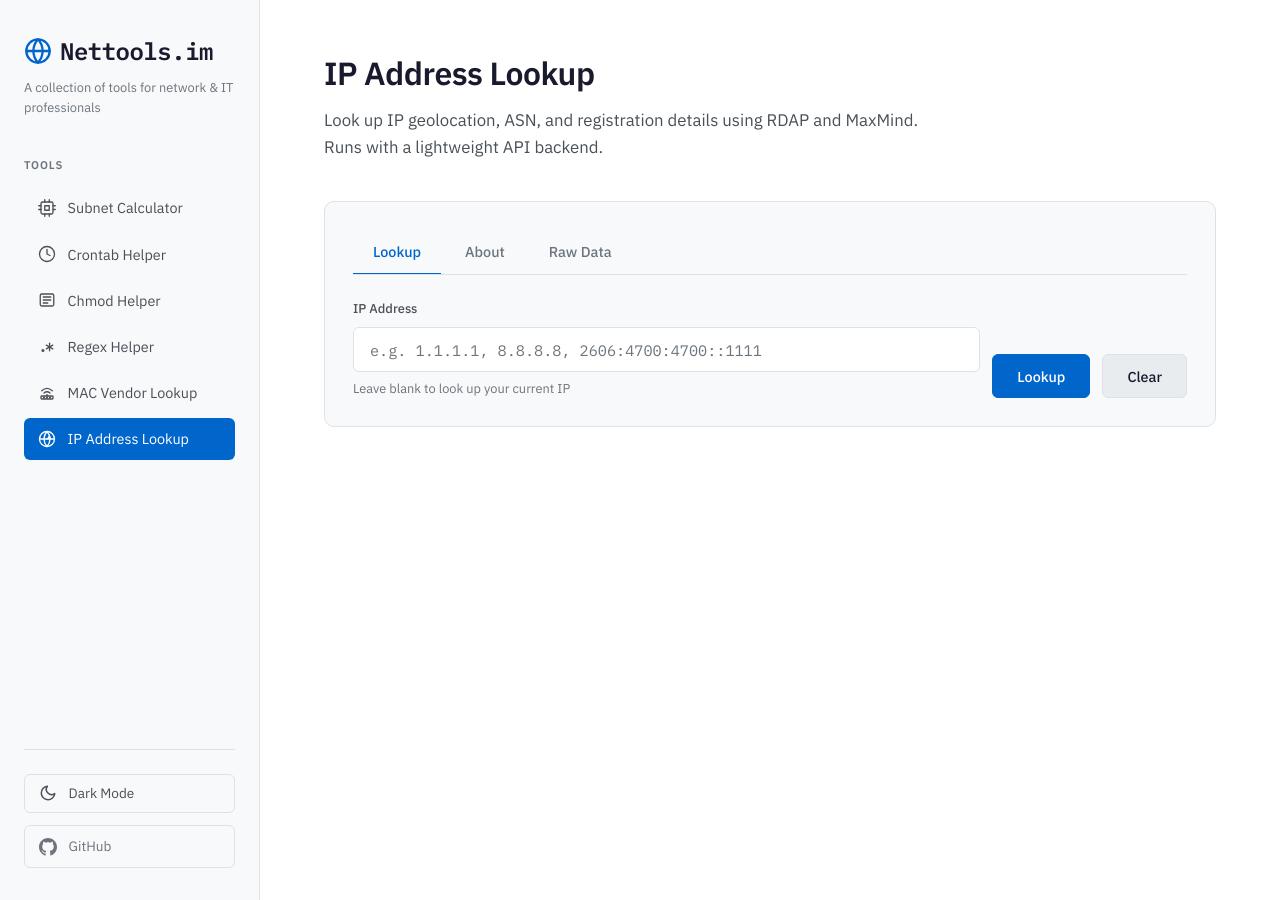
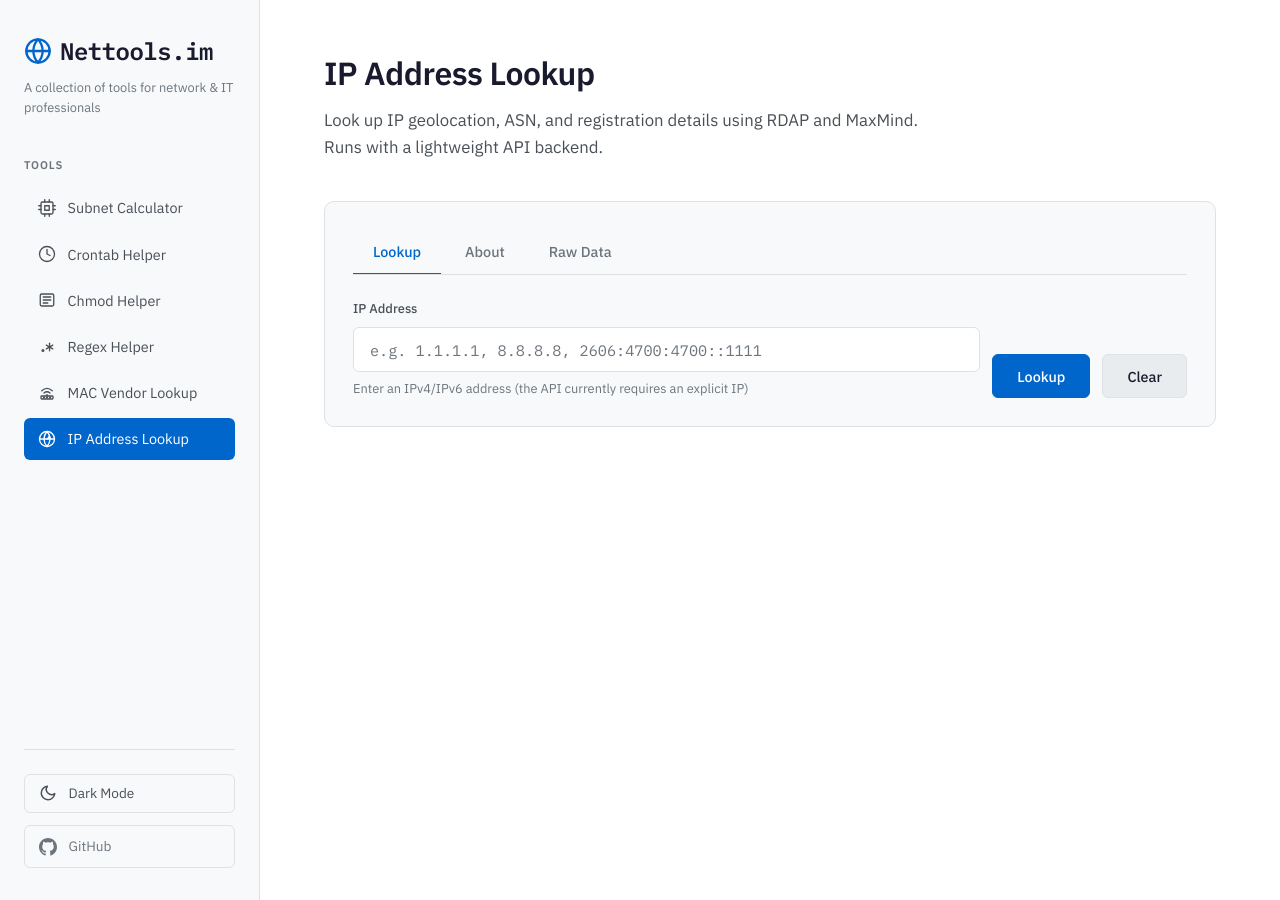
Before and after one commit to hcuk94/nettools-im, a Jekyll site: the page built from _tools/ip-lookup.html, in a window 1280 px wide. Built offline with Jekyll 4.4.1, drawn with Linux system fonts in a browser that asks for light colours; some of the changed lines change nothing that is shown.

Commit message:
Fix IP lookup frontend to match backend API
- Use /lookup?ip=... endpoint (instead of /v1/*)
- Require explicit IP input (backend currently requires ip param)
- Update result mapping to match backend response shape (rdapSource/geo/maxmind)

```diff
--- a/_tools/ip-lookup.html
+++ b/_tools/ip-lookup.html
@@ -27,7 +27,7 @@
           spellcheck="false"
           inputmode="text"
         >
-        <p class="input-hint">Leave blank to look up your current IP</p>
+        <p class="input-hint">Enter an IPv4/IPv6 address (the API currently requires an explicit IP)</p>
       </div>
       <button type="button" id="ip-lookup-btn" class="btn btn-primary">Lookup</button>
       <button type="button" id="ip-clear-btn" class="btn btn-secondary">Clear</button>
--- a/assets/js/ip-lookup.js
+++ b/assets/js/ip-lookup.js
@@ -104,49 +104,66 @@
 
     // Summary
     addSummaryItem('IP', result.ip || '-', true);
-    if (result.asn?.number) addSummaryItem('ASN', `AS${result.asn.number}`);
-    if (result.asn?.org) addSummaryItem('ASN Org', result.asn.org);
-    if (result.geo?.country?.name) addSummaryItem('Country', result.geo.country.name);
-    if (result.geo?.city) addSummaryItem('City', result.geo.city);
-    if (result.geo?.timezone) addSummaryItem('Timezone', result.geo.timezone);
 
-    $('ip-details-info').textContent = result.cached ? 'cached' : 'live';
+    const asnNum = result.geo?.asn?.autonomous_system_number;
+    const asnOrg = result.geo?.asn?.autonomous_system_organization;
+    if (asnNum) addSummaryItem('ASN', `AS${asnNum}`);
+    if (asnOrg) addSummaryItem('ASN Org', asnOrg);
+
+    const country = result.geo?.city?.country;
+    const city = result.geo?.city?.city;
+    const tz = result.geo?.city?.location?.time_zone;
+    if (country) addSummaryItem('Country', country);
+    if (city) addSummaryItem('City', city);
+    if (tz) addSummaryItem('Timezone', tz);
+
+    $('ip-details-info').textContent = result.rdapSource ? result.rdapSource : '-';
 
     // Details table
-    addDetailRow('IP Version', fmtMaybe(result.version), true);
-    addDetailRow('Source', fmtMaybe(result.source));
+    addDetailRow('RDAP Source', fmtMaybe(result.rdapSource));
+    if (result.rdapFetchedAt) addDetailRow('RDAP Fetched At', fmtMaybe(new Date(result.rdapFetchedAt).toISOString()), true);
 
-    if (result.geo) {
-      addDetailRow('Continent', fmtMaybe(result.geo.continent?.name));
-      addDetailRow('Country ISO', fmtMaybe(result.geo.country?.iso_code), true);
-      addDetailRow('Region', fmtMaybe(result.geo.region));
-      addDetailRow('Postal', fmtMaybe(result.geo.postal));
-      if (result.geo.location?.lat != null && result.geo.location?.lon != null) {
-        addDetailRow('Location', `${result.geo.location.lat}, ${result.geo.location.lon}`, true);
+    if (result.geo?.asn) {
+      addDetailRow('ASN', asnNum ? `AS${escapeHtml(String(asnNum))}` : '-', true);
+      addDetailRow('ASN Org', fmtMaybe(asnOrg));
+    }
+
+    if (result.geo?.city) {
+      const c = result.geo.city;
+      addDetailRow('Continent', fmtMaybe(c.continent));
+      addDetailRow('Country', fmtMaybe(c.country));
+      addDetailRow('Country ISO', fmtMaybe(c.country_iso_code), true);
+      addDetailRow('Registered Country', fmtMaybe(c.registered_country));
+      addDetailRow('Region', fmtMaybe(c.region));
+      addDetailRow('Region ISO', fmtMaybe(c.region_iso_code), true);
+      addDetailRow('City', fmtMaybe(c.city));
+      addDetailRow('Postal', fmtMaybe(c.postal));
+      if (c.location?.latitude != null && c.location?.longitude != null) {
+        addDetailRow('Location', `${c.location.latitude}, ${c.location.longitude}`, true);
       }
-      if (result.geo.location?.accuracy_radius_km != null) {
-        addDetailRow('Accuracy Radius', `${result.geo.location.accuracy_radius_km} km`);
+      if (c.location?.time_zone) {
+        addDetailRow('Time Zone', fmtMaybe(c.location.time_zone));
+      }
+      if (c.location?.accuracy_radius != null) {
+        addDetailRow('Accuracy Radius', `${c.location.accuracy_radius} km`);
       }
     }
 
-    if (result.asn) {
-      addDetailRow('ASN', result.asn.number ? `AS${escapeHtml(String(result.asn.number))}` : '-', true);
-      addDetailRow('ASN Org', fmtMaybe(result.asn.org));
-    }
-
     if (result.rdap) {
-      addDetailRow('RDAP Name', fmtMaybe(result.rdap.name));
-      addDetailRow('RDAP Handle', fmtMaybe(result.rdap.handle), true);
-      addDetailRow('RDAP Type', fmtMaybe(result.rdap.type));
-      if (result.rdap.cidr) addDetailRow('CIDR', fmtMaybe(result.rdap.cidr), true);
+      // We keep RDAP largely raw, but surface a few common fields if present
+      if (result.rdap.handle) addDetailRow('RDAP Handle', fmtMaybe(result.rdap.handle), true);
+      if (result.rdap.name) addDetailRow('RDAP Name', fmtMaybe(result.rdap.name));
+      if (result.rdap.type) addDetailRow('RDAP Type', fmtMaybe(result.rdap.type));
       if (result.rdap.startAddress) addDetailRow('Start', fmtMaybe(result.rdap.startAddress), true);
       if (result.rdap.endAddress) addDetailRow('End', fmtMaybe(result.rdap.endAddress), true);
       if (result.rdap.status?.length) addDetailRow('Status', fmtList(result.rdap.status));
-      if (result.rdap.parentHandle) addDetailRow('Parent Handle', fmtMaybe(result.rdap.parentHandle), true);
-      if (result.rdap.rir) addDetailRow('Registry', fmtMaybe(result.rdap.rir));
-      if (result.rdap.links?.rdap) addDetailRow('RDAP URL', linkify(result.rdap.links.rdap));
-      if (result.rdap.abuseEmail) addDetailRow('Abuse Email', `<span style="font-family: var(--font-mono);">${escapeHtml(result.rdap.abuseEmail)}</span>`);
-      if (result.rdap.abusePhone) addDetailRow('Abuse Phone', `<span style="font-family: var(--font-mono);">${escapeHtml(result.rdap.abusePhone)}</span>`);
+    }
+
+    if (result.maxmind) {
+      addDetailRow('MaxMind City DB', fmtMaybe(result.maxmind.cityDbPath), true);
+      addDetailRow('MaxMind ASN DB', fmtMaybe(result.maxmind.asnDbPath), true);
+      addDetailRow('City Loaded', fmtMaybe(result.maxmind.cityLoaded));
+      addDetailRow('ASN Loaded', fmtMaybe(result.maxmind.asnLoaded));
     }
 
     // Raw
@@ -192,18 +209,16 @@
     try {
       const ip = (ipInput || '').trim();
 
-      // Prefer /v1/me for blank lookups.
-      let data;
       if (!ip) {
-        data = await fetchJson(`${API_BASE}/v1/me`);
-      } else {
-        // Basic client-side hint; backend does full validation.
-        if (!isIpLikely(ip)) {
-          throw new Error('Please enter a valid IPv4/IPv6 address');
-        }
-        data = await fetchJson(`${API_BASE}/v1/ip/${encodeURIComponent(ip)}`);
+        throw new Error('Please enter an IP address');
       }
 
+      // Basic client-side hint; backend does full validation.
+      if (!isIpLikely(ip)) {
+        throw new Error('Please enter a valid IPv4/IPv6 address');
+      }
+
+      const data = await fetchJson(`${API_BASE}/lookup?ip=${encodeURIComponent(ip)}`);
       populate(data);
       switchTab('lookup');
     } catch (e) {
```
